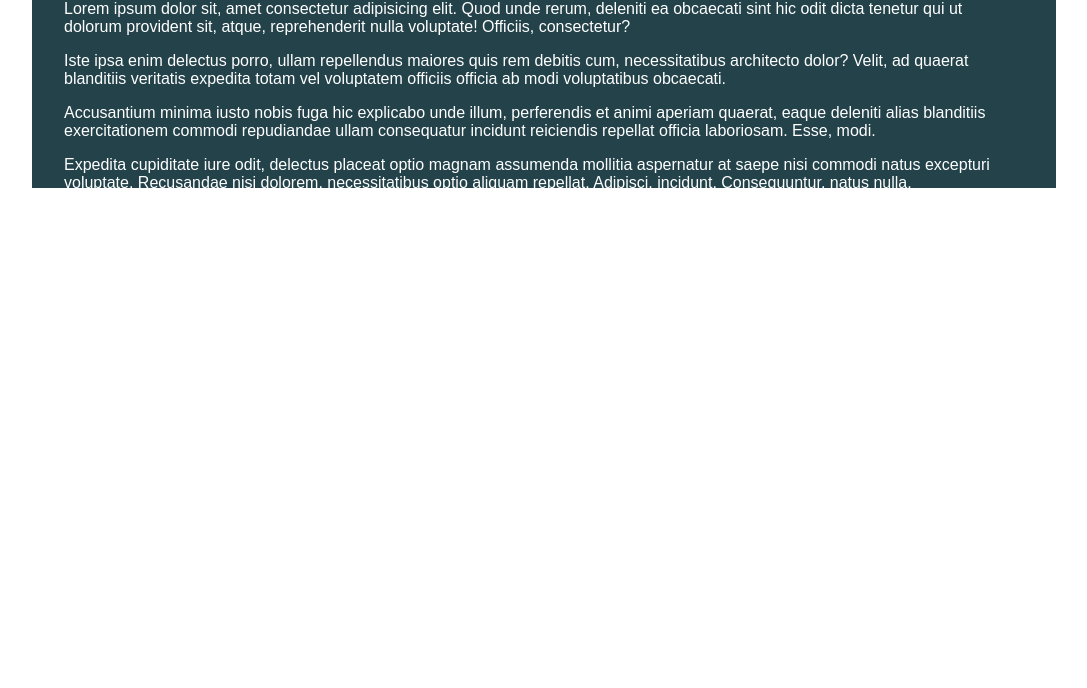
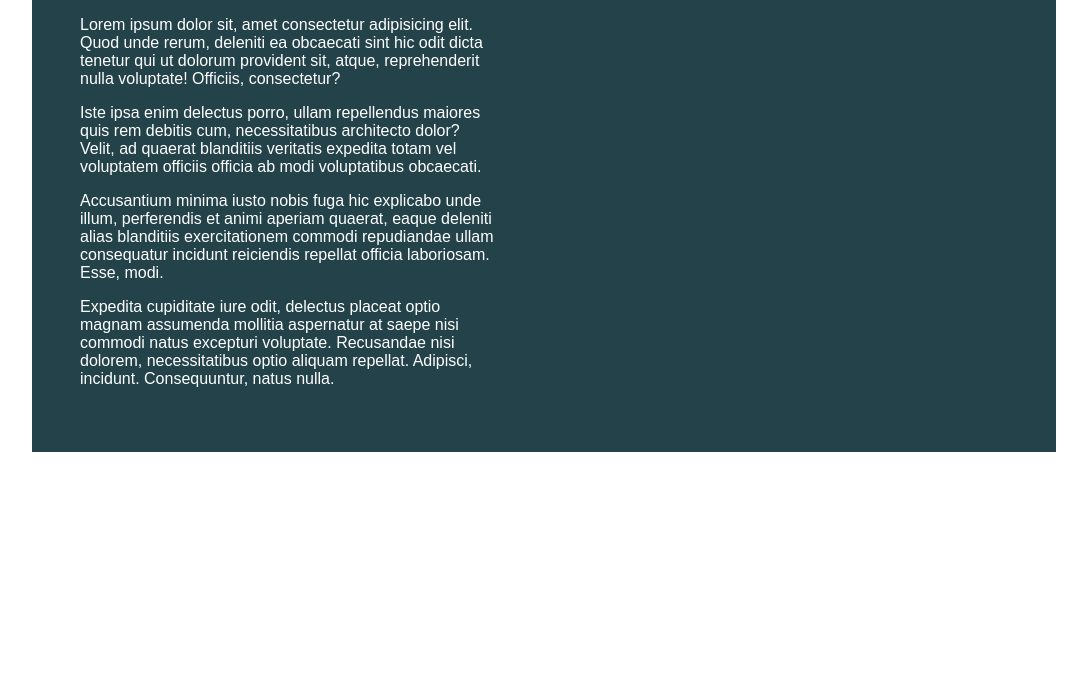
Before and after one commit to ameh-samson/Conquering-Responsive-Layouts, a plain HTML site: page DAY 1/index.html in a window 1280 px wide. Shown: the part 112-800 px from the top of the page, without its empty margins (96-1183 px from the left). Drawn offline with Linux system fonts and the light colour scheme.

Commit message:
adds padding

```diff
--- a/DAY 1/style.css
+++ b/DAY 1/style.css
@@ -24,10 +24,11 @@ body {
 .container {
   background: #23424a;
   color: white;
-
   width: 80%;
   margin: 0 auto;
+}
 
-  padding: 2em;
-  height: 300px;
+.intro-content {
+  width: 50%;
+  padding: 3em;
 }
```
Also changed, not shown: 1 other file.
